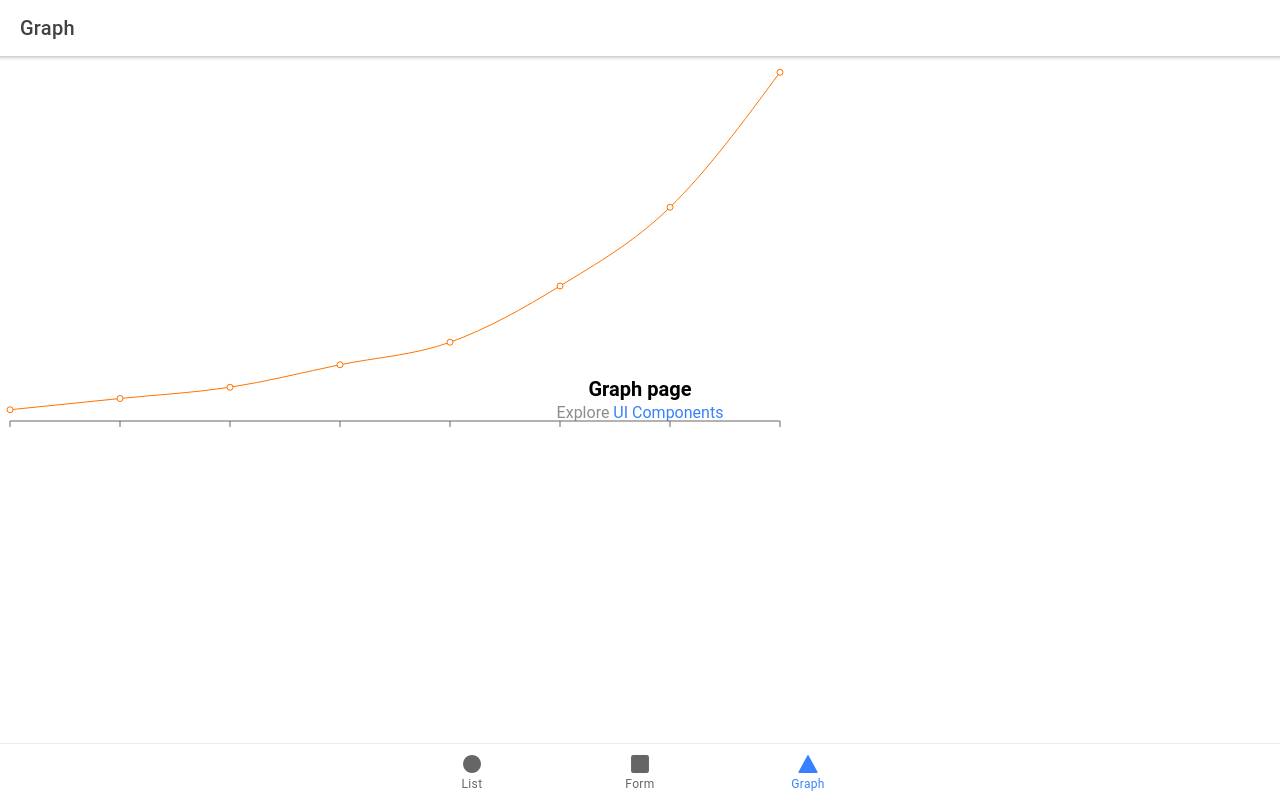
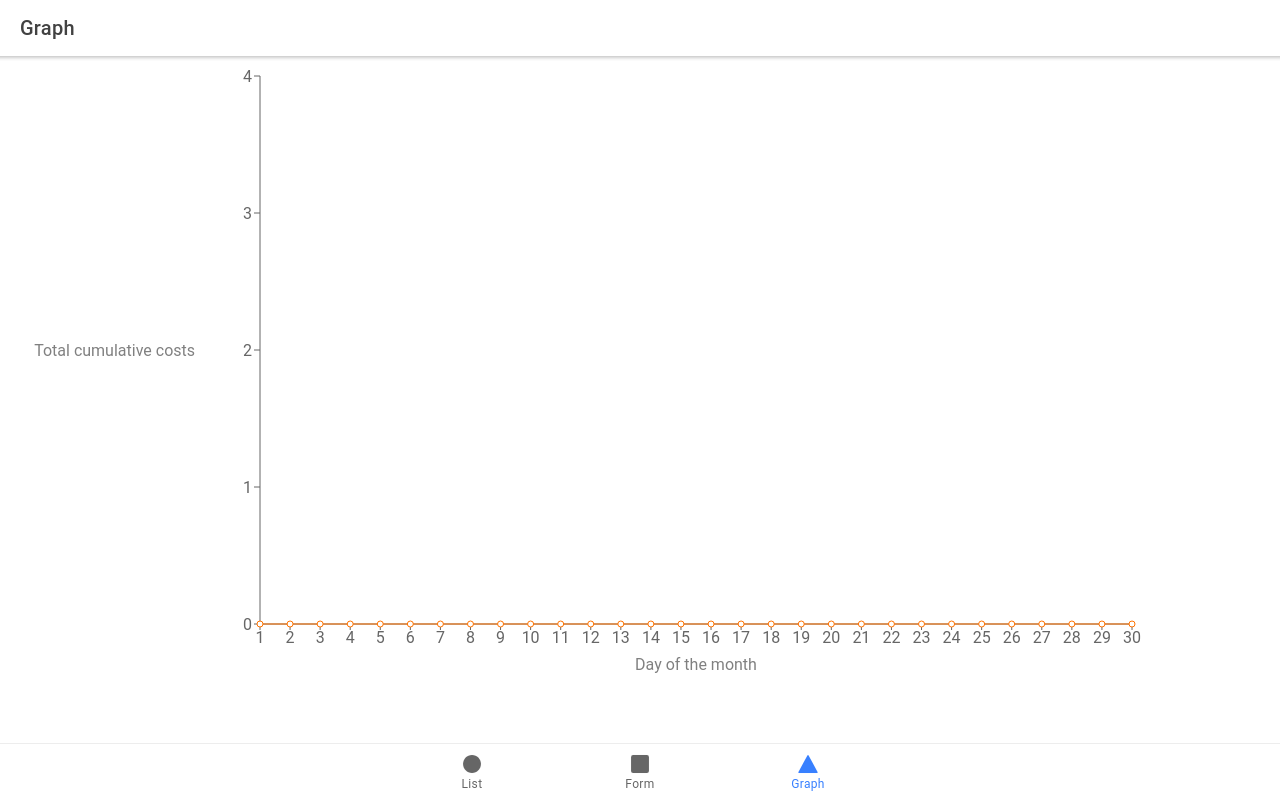
Before and after one commit to natezmatthews/DriversSeat, a React (Create React App) app: page /graph in a window 1280 px wide. Built offline with nearby package versions, Linux system fonts and the light colour scheme.

Commit message:
New chart using rechart, using the actual expenses data

```diff
--- a/src/components/D3.tsx
+++ b/src/components/D3.tsx
@@ -1,28 +1,35 @@
-import { Line, LineChart, Tooltip, XAxis } from "recharts";
-
-const data2 = [
-    { x: 1, y: 1 },
-    { x: 2, y: 2 },
-    { x: 3, y: 3 },
-    { x: 4, y: 5 },
-    { x: 5, y: 7 },
-    { x: 6, y: 12 },
-    { x: 7, y: 19 },
-    { x: 8, y: 31 }
-]
+import { sortBy } from "lodash";
+import { useSelector } from "react-redux";
+import { Label, Line, LineChart, ResponsiveContainer, Tooltip, XAxis, YAxis } from "recharts";
+import cumulative from "../helpers/cumulative";
+import getDayOfTheMonth from "../helpers/getDayOfTheMonth";
+import { RootState } from "../redux/store";
+import { DayAndCost } from "../sharedTypes";
 
 export default function D3() {
+    const expenses = useSelector((state: RootState) => state.items);
+    const daysAndCosts = expenses.map((expense): DayAndCost =>  ({
+      day: getDayOfTheMonth(expense.date),
+      cost: expense.cost
+    }));
+    const sorted = sortBy(daysAndCosts, 'day');
+    const data = cumulative(sorted);
+
     return (
-        <LineChart
-            width={800}
-            height={400}
-            data={data2}
-            margin={{ top: 5, right: 20, left: 10, bottom: 5 }}
-        >
-            <XAxis dataKey="name" />
-            <Tooltip />
-            {/* <CartesianGrid stroke="#f5f5f5" /> */}
-            <Line type="monotone" dataKey="y" stroke="#ff7300" yAxisId={0} />
-        </LineChart>
+        <ResponsiveContainer width='90%' height='90%'>
+            <LineChart
+                data={data}
+                margin={{ top: 20, right: 20, left: 200, bottom: 20 }}
+            >
+                <YAxis dataKey="sum">
+                    <Label value="Total cumulative costs" position="left" />
+                </YAxis>
+                <XAxis dataKey="day">
+                    <Label value="Day of the month" position="bottom" />
+                </XAxis>
+                <Tooltip />
+                <Line type="monotone" dataKey="sum" stroke="#ff7300" yAxisId={0} />
+            </LineChart>
+        </ResponsiveContainer>
     )
 }
--- a/src/helpers/cumulative.ts
+++ b/src/helpers/cumulative.ts
@@ -4,20 +4,16 @@
  * Cumulative
  */
 
-import getDayOfTheMonth from "./getDayOfTheMonth";
+import { DayAndCost } from "../sharedTypes";
 import getDaysInMonth from "./getDaysInMonth";
+import oneBasedIntegerArray from "./oneBasedIntegerArray";
 
-interface DateAndCost {
-    date: string,
-    cost: number
-}
-
-export default function cumulative(series: DateAndCost[]) {
+export default function cumulative(series: DayAndCost[]) {
     const today = new Date();
     const daysInCurrentMonth = getDaysInMonth(today.getMonth(), today.getFullYear());
     if (series.length === 0) {
         // Array of form [{ day: 1, sum: 0 }...{ day: daysInCurrentMonth, sum: 0 }]
-        return Array.from(Array(daysInCurrentMonth + 1).keys()).map(x => ({ day: x, sum: 0 })).slice(1);
+        return oneBasedIntegerArray(daysInCurrentMonth + 1).map(x => ({ day: x, sum: 0 })).slice(1);
     }
 
     const toReturn = [];
@@ -25,7 +21,7 @@ export default function cumulative(series: DateAndCost[]) {
     let sum = 0;
     for (let day = 1; day <= daysInCurrentMonth; day++) {
         // Progress up the list of expenses, adding their cost to the sum if they're on or before this date
-        while (i < series.length && getDayOfTheMonth(series[i].date) <= day) {
+        while (i < series.length && series[i].day <= day) {
             sum = sum + series[i].cost;
             i++;
         }
--- /dev/null
+++ b/src/helpers/oneBasedIntegerArray.ts
@@ -0,0 +1,3 @@
+export default function oneBasedIntegerArray(len: number): number[] {
+    return Array.from(Array(len).keys());
+}
--- a/src/pages/Graph.tsx
+++ b/src/pages/Graph.tsx
@@ -1,7 +1,6 @@
 import { IonContent, IonHeader, IonPage, IonTitle, IonToolbar } from '@ionic/react';
 // import LineChart from '../components/LineChart';
 import D3 from '../components/D3';
-import ExploreContainer from '../components/ExploreContainer';
 import './Graph.css';
 
 const Graph: React.FC = () => {
@@ -18,9 +17,7 @@ const Graph: React.FC = () => {
             <IonTitle size="large">Graph</IonTitle>
           </IonToolbar>
         </IonHeader>
-        <ExploreContainer name="Graph page" />
         <D3 />
-        {/* <LineChart /> */}
       </IonContent>
     </IonPage>
   );
--- a/src/sharedTypes.ts
+++ b/src/sharedTypes.ts
@@ -20,3 +20,8 @@ export interface Expense {
     category: Category,
     note: string
 }
+
+export interface DayAndCost {
+    day: number,
+    cost: number
+}
```
Also changed, not shown: src/components/LineChart.tsx (deleted, +0 -44 lines).
